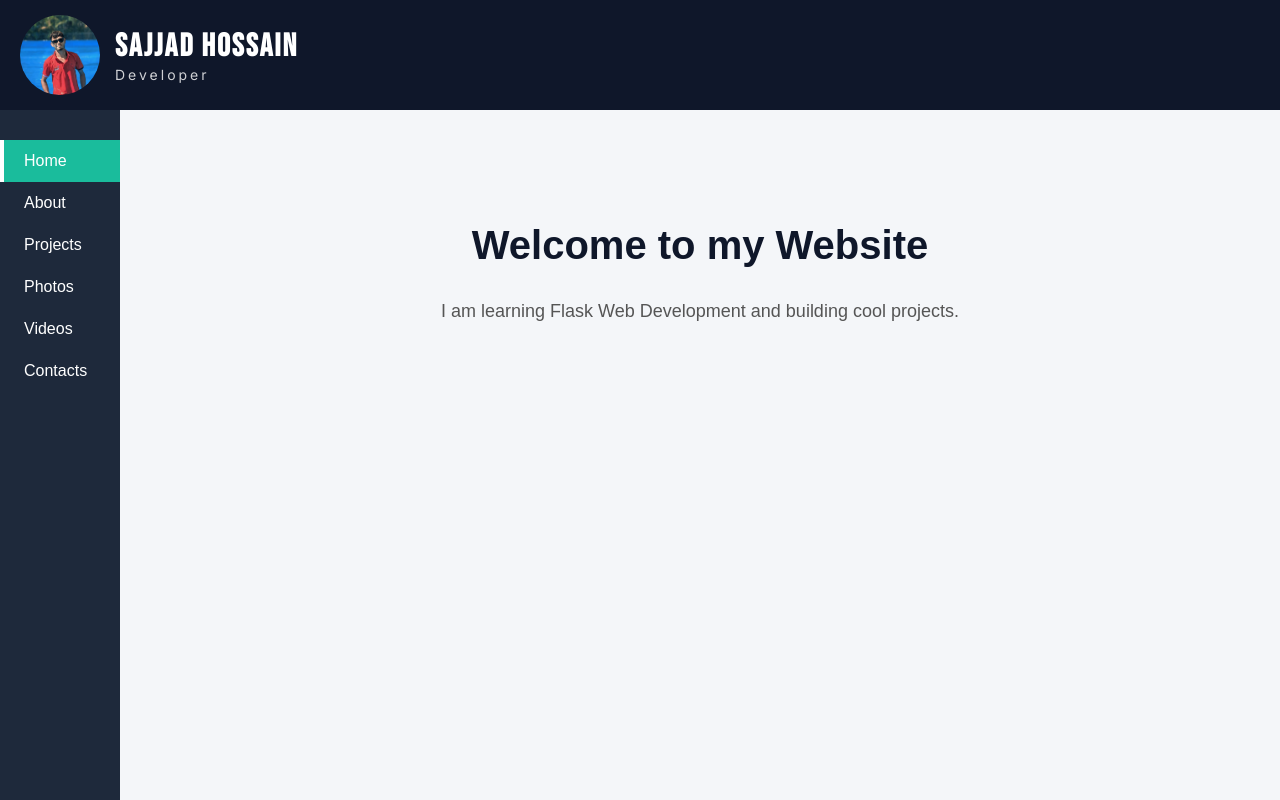
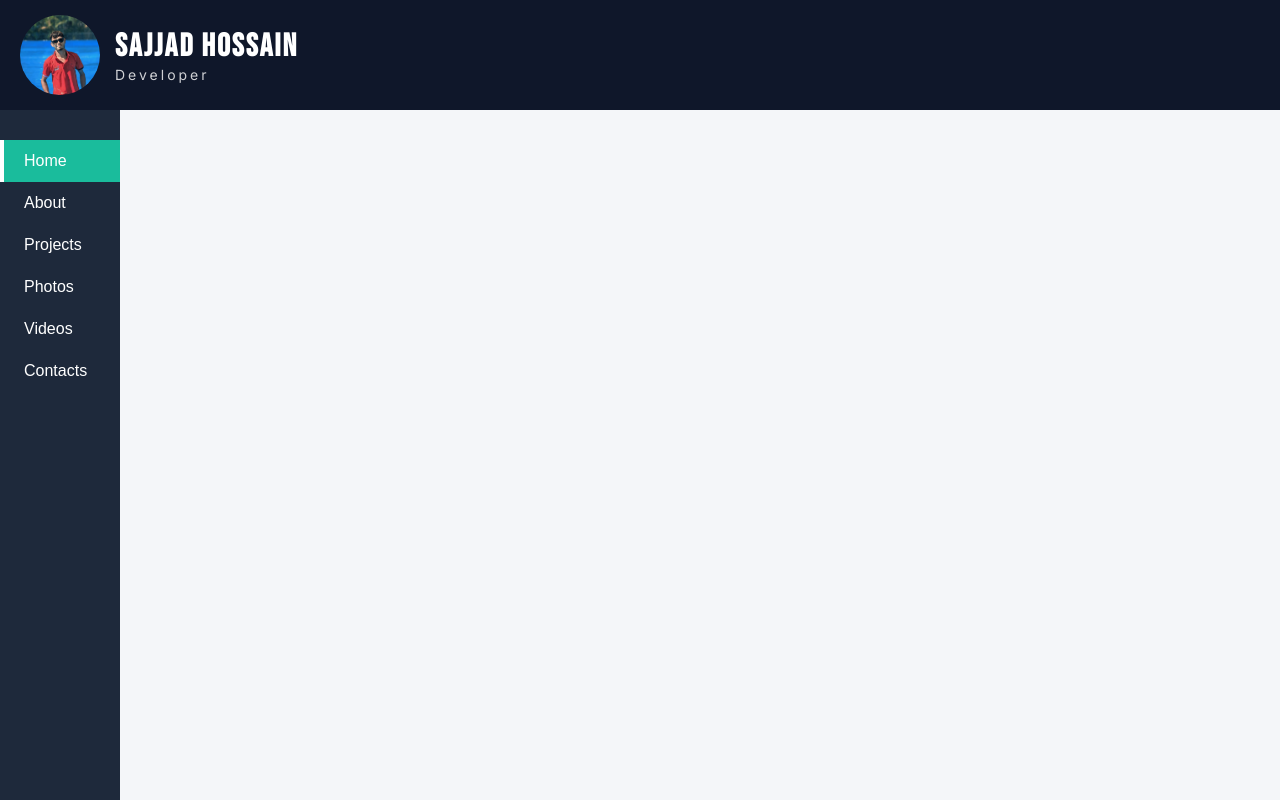
Before and after one commit to umaxinternetservice-source/Sajjad-Hossain, a Flask app: page / in a window 1280 px wide. Run offline with Flask 3, Linux system fonts and the light colour scheme.

Commit message:
Update index.html

```diff
--- a/templates/index.html
+++ b/templates/index.html
@@ -1,7 +1,7 @@
 <!DOCTYPE html>
 <html>
 <head>
-    <title>Sajjad Hossain</title>
+    <title>{% block title %}{% endblock %}</title>
     <link href="https://fonts.googleapis.com/css2?family=Bebas+Neue&family=Inter:wght@300;400&display=swap" rel="stylesheet">
     <link rel="stylesheet" href="{{ url_for('static', filename='style.css') }}">
 </head>
@@ -25,11 +25,10 @@
     <a href="/contacts" class="{% if active_page == 'contacts' %}active{% endif %}">Contacts</a>
 </div>
 
-    <!-- Hero Section -->
-    <section class="hero">
-        <h1>Welcome to my Website</h1>
-        <p>I am learning Flask Web Development and building cool projects.</p>
-    </section>
+<section class="hero">
+    {% block content %}
+    {% endblock %}
+</section>
 
 </body>
 </html>
```
